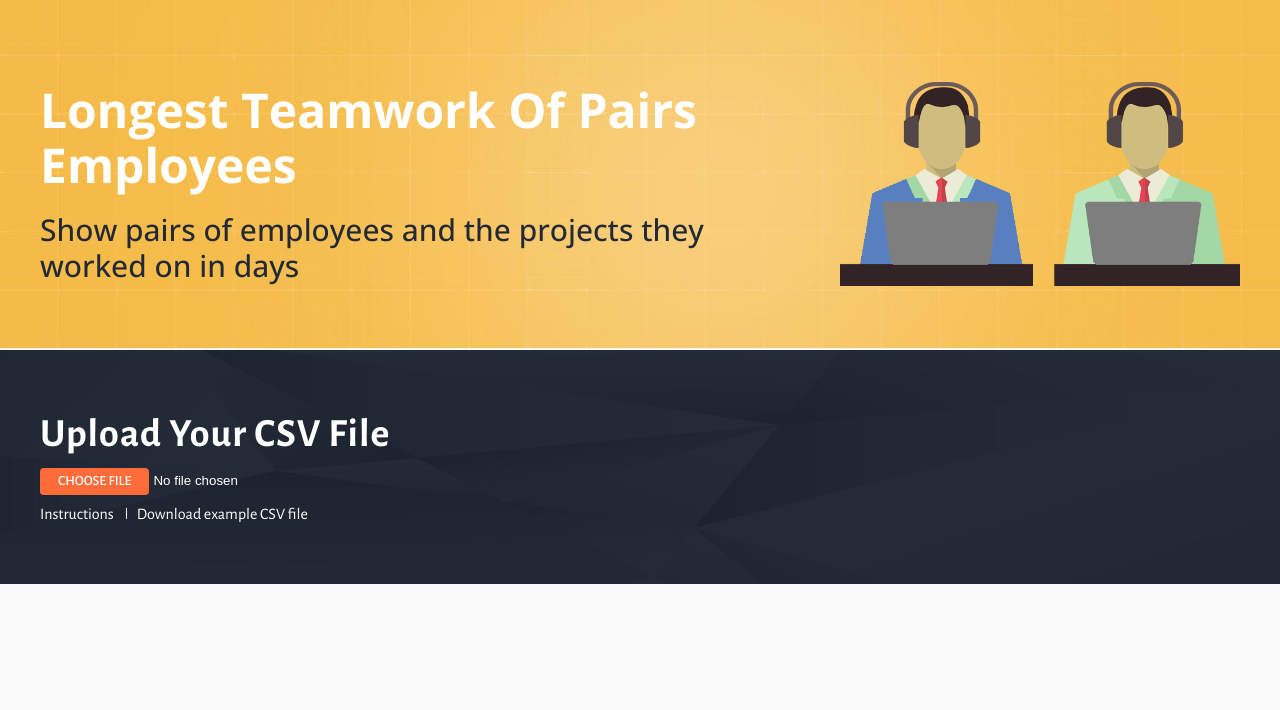
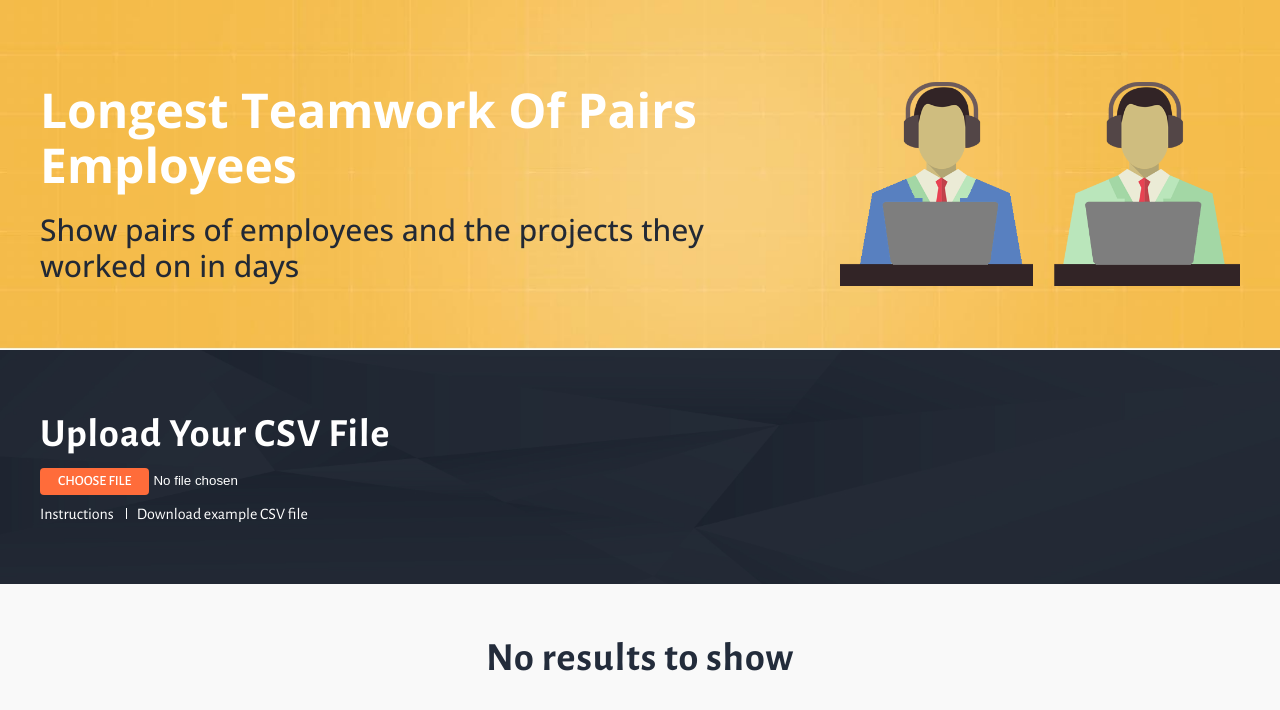
Before and after one commit to sasholilov/Employee-pair-work, a React (Create React App) app: page / in a window 1280 px wide. Shown: the top 710 px of the page. Built offline with nearby package versions, Linux system fonts and the light colour scheme.

Commit message:
fix filter function to work propper and show text when there are not results from the filter

```diff
--- a/src/components/ResultItemList/ResultItemList.jsx
+++ b/src/components/ResultItemList/ResultItemList.jsx
@@ -14,16 +14,23 @@ function ResultItemList({ data }) {
   const [searchArr, setSearchArr] = useState([]);
   const [searchValueEmp, setSearchValueEmp] = useState("");
   const [searchValuePrj, setSearchValuePrj] = useState("");
+
   const finalData = pairEmployeWithProjects(data);
+
+  useEffect(() => {
+    setSearchArr(finalData);
+  }, [data]);
 
   function searchHandleEmp(e) {
     const value = e.target.value;
     setSearchValueEmp(value);
   }
+
   function searchHandlePrj(e) {
     const value = e.target.value;
     setSearchValuePrj(value);
   }
+
   useEffect(() => {
     const tempArr = searchByEmployeeId(finalData, searchValueEmp);
     setSearchArr(tempArr);
@@ -34,8 +41,6 @@ function ResultItemList({ data }) {
     setSearchArr(tempArr);
   }, [searchValuePrj]);
 
-  const resultArr = searchArr.length ? searchArr : finalData;
-
   return (
     <div className="container">
       <div className="result-items">
@@ -43,12 +48,12 @@ function ResultItemList({ data }) {
           <div className="result-items-header">
             <SearchBar searchHandle={searchHandleEmp} />
             <SearchBar searchHandle={searchHandlePrj} />
-            <h2>Result</h2>
           </div>
         )}
-        {resultArr.map((item, index) => (
+        {searchArr.map((item, index) => (
           <ResultItem key={index} data={item} />
         ))}
+        {!searchArr.length && <h2>No results to show</h2>}
       </div>
     </div>
   );
```
